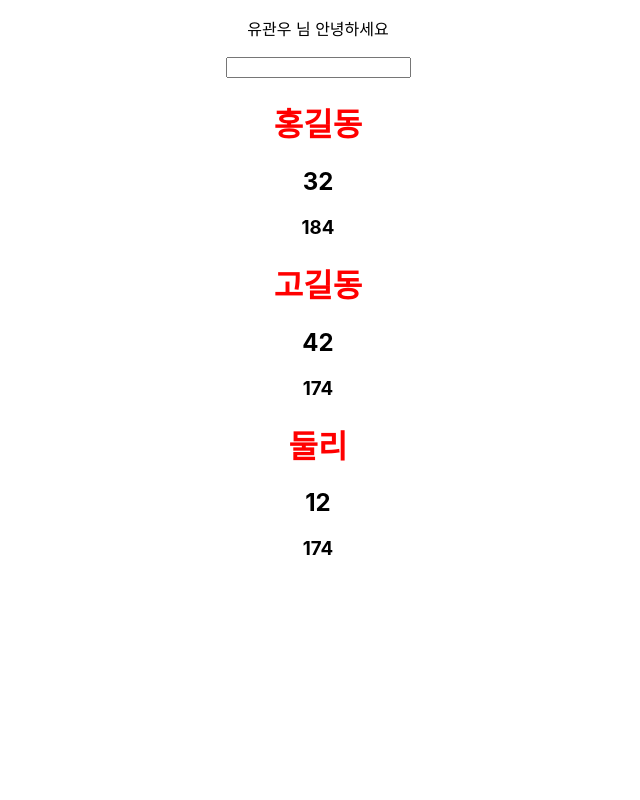
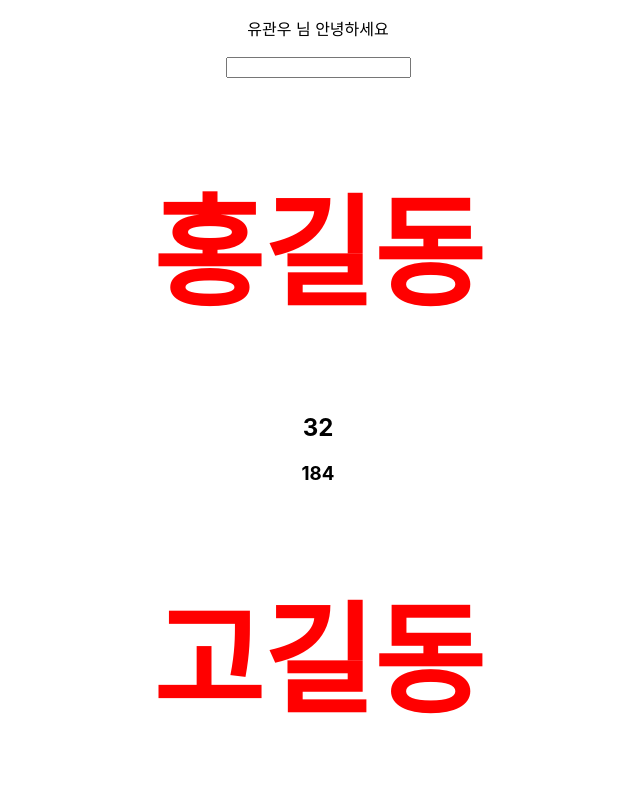
Before and after one commit to skymill2000/fintech_20210524, a React (Create React App) app in the folder fintech/: page / in a window 1280 px wide. Shown: the top 800 px of the page, without its empty margins (322-962 px from the left). Built offline with nearby package versions, Linux system fonts and the light colour scheme.

Commit message:
리스트 아이템 컴포넌트 스타일 추가

```diff
--- a/fintech/src/component/ListItem.js
+++ b/fintech/src/component/ListItem.js
@@ -3,7 +3,7 @@ import React from "react";
 const ListItem = ({ user }) => {
   return (
     <div>
-      <h1 style={{ color: "red" }}>{user.name}</h1>
+      <h1 style={{ color: "red", fontSize: "120px" }}>{user.name}</h1>
       <h2>{user.age}</h2>
       <h3>{user.height}</h3>
     </div>
```
